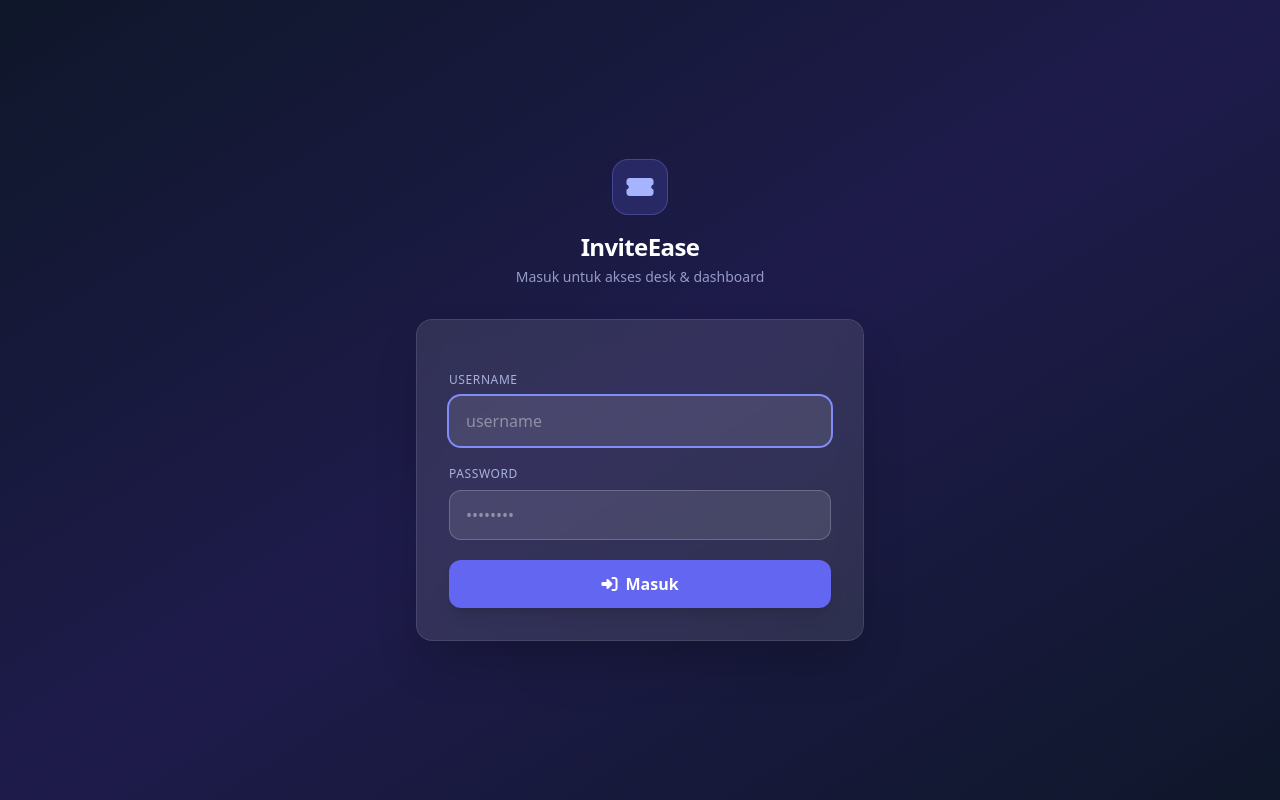
After one commit to luthfidhani/InviteEase, a Django app: page /accounts/login/ in a window 1280 px wide. The commit adds this page. Run offline with Django 5.2, Linux system fonts and the light colour scheme; some libraries are stand-ins or nearby versions.

Commit message:
feat(auth,db): add session login and optional PostgreSQL
- Add /accounts/login and /accounts/logout, login template, LOGIN_URL
- Protect dashboard, desk, walk-in, guest list, API search with login
- Keep /screen/ public so TVs work without auth; non-staff cannot use admin
- Navbar and desk show user, Keluar, and Admin link only for staff
- Support DATABASE_URL (PostgreSQL) via psycopg2-binary and dj-database-url
- Resolve DB host to IPv4 when DATABASE_FORCE_IPV4=1 for WSL connectivity
- Document Aiven/Postgres and app-only users in README and .env.example

```diff
--- /dev/null
+++ b/guests/templates/guests/login.html
@@ -0,0 +1,54 @@
+{% load static %}
+<!DOCTYPE html>
+<html lang="id">
+<head>
+  <meta charset="UTF-8">
+  <meta name="viewport" content="width=device-width, initial-scale=1">
+  <title>Masuk · InviteEase</title>
+  <script src="https://cdn.tailwindcss.com"></script>
+  <link href="https://cdnjs.cloudflare.com/ajax/libs/font-awesome/6.5.2/css/all.min.css" rel="stylesheet">
+</head>
+<body class="min-h-screen bg-gradient-to-br from-slate-900 via-indigo-950 to-slate-900 flex items-center justify-center p-4">
+  <div class="w-full max-w-md">
+    <div class="text-center mb-8">
+      <div class="inline-flex items-center justify-center w-14 h-14 rounded-2xl bg-indigo-500/20 border border-indigo-400/30 mb-4">
+        <i class="fas fa-ticket-alt text-2xl text-indigo-300"></i>
+      </div>
+      <h1 class="text-2xl font-bold text-white tracking-tight">InviteEase</h1>
+      <p class="text-indigo-200/70 text-sm mt-1">Masuk untuk akses desk &amp; dashboard</p>
+    </div>
+
+    <div class="bg-white/10 backdrop-blur-md rounded-2xl border border-white/10 p-8 shadow-2xl">
+      {% if form.errors %}
+      <div class="mb-4 p-3 rounded-xl bg-red-500/20 border border-red-400/30 text-red-100 text-sm">
+        <i class="fas fa-exclamation-circle mr-2"></i>
+        Username atau password salah.
+      </div>
+      {% endif %}
+
+      <form method="post" action="{% url 'guests:login' %}" class="space-y-5">
+        {% csrf_token %}
+        <input type="hidden" name="next" value="{{ next|default:'' }}">
+
+        <div>
+          <label class="block text-xs font-medium text-indigo-200/80 uppercase tracking-wider mb-2">Username</label>
+          <input type="text" name="username" required autofocus autocomplete="username"
+            class="w-full px-4 py-3 rounded-xl bg-white/10 border border-white/20 text-white placeholder-white/40 focus:ring-2 focus:ring-indigo-400 focus:border-transparent outline-none transition"
+            placeholder="username">
+        </div>
+        <div>
+          <label class="block text-xs font-medium text-indigo-200/80 uppercase tracking-wider mb-2">Password</label>
+          <input type="password" name="password" required autocomplete="current-password"
+            class="w-full px-4 py-3 rounded-xl bg-white/10 border border-white/20 text-white placeholder-white/40 focus:ring-2 focus:ring-indigo-400 focus:border-transparent outline-none transition"
+            placeholder="••••••••">
+        </div>
+
+        <button type="submit"
+          class="w-full py-3 rounded-xl bg-indigo-500 hover:bg-indigo-600 text-white font-semibold shadow-lg transition flex items-center justify-center gap-2">
+          <i class="fas fa-sign-in-alt"></i> Masuk
+        </button>
+      </form>
+    </div>
+  </div>
+</body>
+</html>
--- a/guests/urls.py
+++ b/guests/urls.py
@@ -4,6 +4,8 @@ from . import views
 app_name = "guests"
 
 urlpatterns = [
+    path("accounts/login/", views.login_view, name="login"),
+    path("accounts/logout/", views.logout_view, name="logout"),
     path("", views.dashboard_view, name="dashboard"),
     path("desk/<int:desk_id>/", views.desk_view, name="desk"),
     path("screen/<int:screen_id>/", views.screen_view, name="screen"),
--- a/guests/views.py
+++ b/guests/views.py
@@ -2,6 +2,9 @@ from django.shortcuts import render, redirect, get_object_or_404
 from django.utils import timezone
 from django.utils.timezone import localtime
 from django.contrib import messages
+from django.contrib.auth import authenticate, login, logout
+from django.contrib.auth.decorators import login_required
+from django.views.decorators.http import require_http_methods
 from django.db.models import Count, Q
 from .models import Guest
 from .forms import CheckInForm
@@ -13,6 +16,30 @@ import random
 import string
 
 
+@require_http_methods(["GET", "POST"])
+def login_view(request):
+    if request.user.is_authenticated:
+        return redirect(request.GET.get("next") or "/")
+    if request.method == "POST":
+        username = request.POST.get("username", "").strip()
+        password = request.POST.get("password", "")
+        next_url = request.POST.get("next") or "/"
+        user = authenticate(request, username=username, password=password)
+        if user is not None and user.is_active:
+            login(request, user)
+            return redirect(next_url if next_url.startswith("/") else "/")
+        messages.error(request, "Login gagal.")
+    return render(request, "guests/login.html", {"next": request.GET.get("next", "")})
+
+
+@login_required
+def logout_view(request):
+    logout(request)
+    messages.info(request, "Anda sudah keluar.")
+    return redirect("guests:login")
+
+
+@login_required
 def dashboard_view(request):
     stats = Guest.objects.aggregate(
         total=Count("id"),
@@ -21,6 +48,7 @@ def dashboard_view(request):
     )
     return render(request, "guests/dashboard.html", {"stats": stats})
 
+@login_required
 def desk_view(request, desk_id: int):
     form = CheckInForm(request.POST or None)
 
@@ -73,6 +101,7 @@ def desk_view(request, desk_id: int):
     return render(request, "guests/desk.html", {"form": form, "desk_id": desk_id, "last_checkin": last_checkin})
 
 
+@login_required
 def walk_in_view(request, desk_id: int):
     """Tambah tamu walk-in (tidak terdaftar) langsung dari desk."""
     if request.method != "POST":
@@ -128,6 +157,7 @@ def screen_view(request, screen_id: int):
     # Sebentar: template kosong, nanti di Tahap 5
     return render(request, "guests/screen.html", {"screen_id": screen_id})
 
+@login_required
 def api_guest_search(request):
     q = request.GET.get('q', '').strip()
     if not q:
@@ -145,6 +175,7 @@ def api_guest_search(request):
     ]
     return JsonResponse({'results': results})
 
+@login_required
 def guest_list_view(request):
     sort = request.GET.get('sort', 'name')
     dir = request.GET.get('dir', 'asc')
--- a/pyproject.toml
+++ b/pyproject.toml
@@ -12,4 +12,6 @@ dependencies = [
     "channels==4.1.0",
     "daphne==4.1.2",
     "whitenoise==6.6.0",
+    "psycopg2-binary>=2.9.9",
+    "dj-database-url>=2.1.0",
 ]
```
Also changed, not shown: guests/templates/guests/dashboard.html (+9 -1 lines), guests/templates/guests/desk.html (+6 -5 lines), guests/templates/guests/guest_list.html (+11 -5 lines), inviteease/settings.py (+43 -5 lines), README.md, 2 other files.
